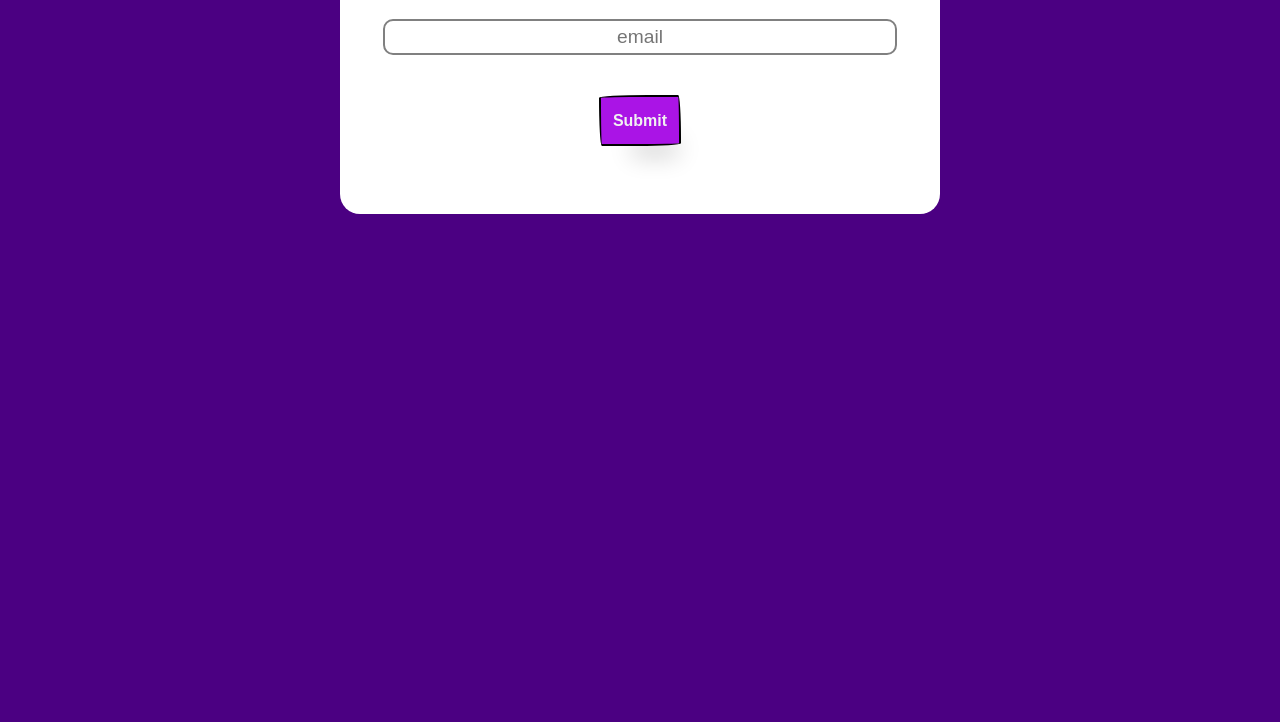
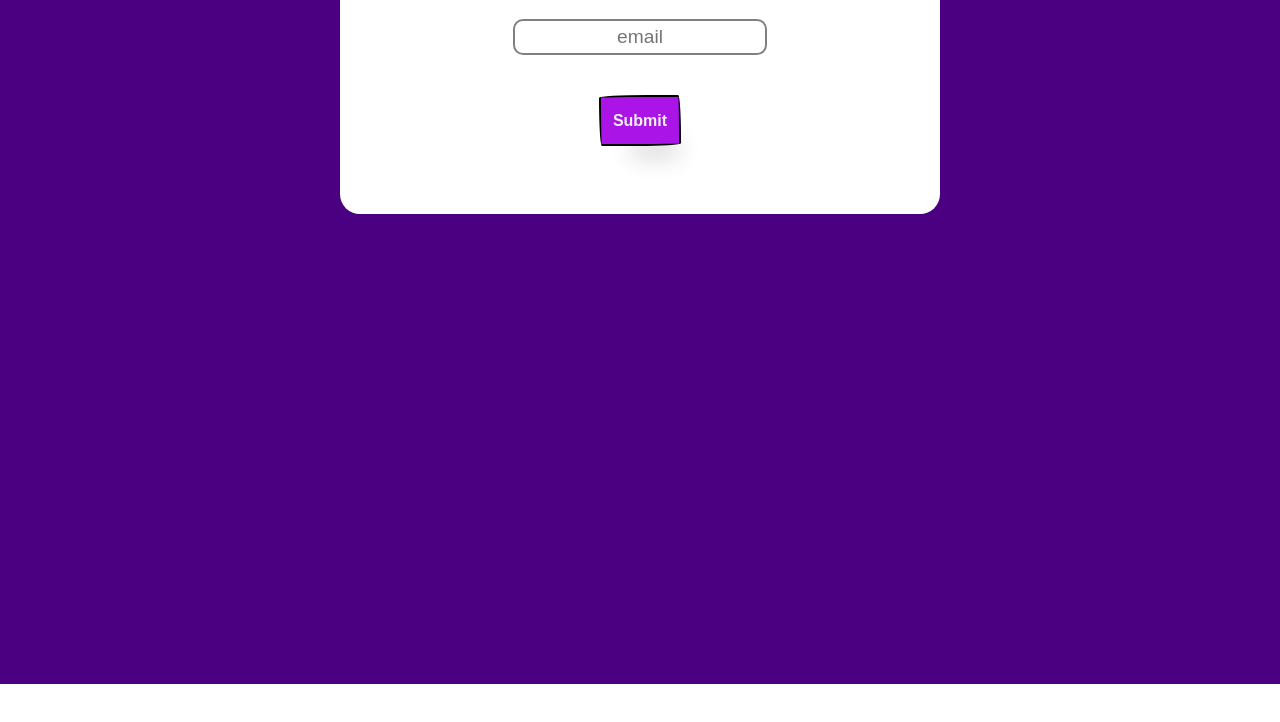
Before and after one commit to gitkrishna-tube/ip_gather, a website: page public/xyz.html in a window 1280 px wide. Shown: the part 116-838 px from the top of the page. After the commit the page ends 800 px from the top, so only its background shows below. Drawn offline with nearby package versions, Linux system fonts and the light colour scheme.

Commit message:
css changes

```diff
--- a/public/xyz.html
+++ b/public/xyz.html
@@ -15,13 +15,15 @@
             background: #4B0082;
             display: flex;
             justify-content: center;
-            height: 100vw;
+            height: 100vh;
         }
 
         #box {
             background: white;
-            width: 600px;
-            height: 300px;
+            max-width: 600px;
+            max-height: 300px;
+            width: 80vw;
+            height: 80vh;
             border-radius: 20px;
             margin-top: 30px;
         }
@@ -90,7 +92,8 @@
             border: 2px solid gray;
             border-radius: 10px;
             padding: 5px;
-            width: 500px;
+            max-width: 500px;
+            width: 80%;
         }
     </style>
 </head>
```
